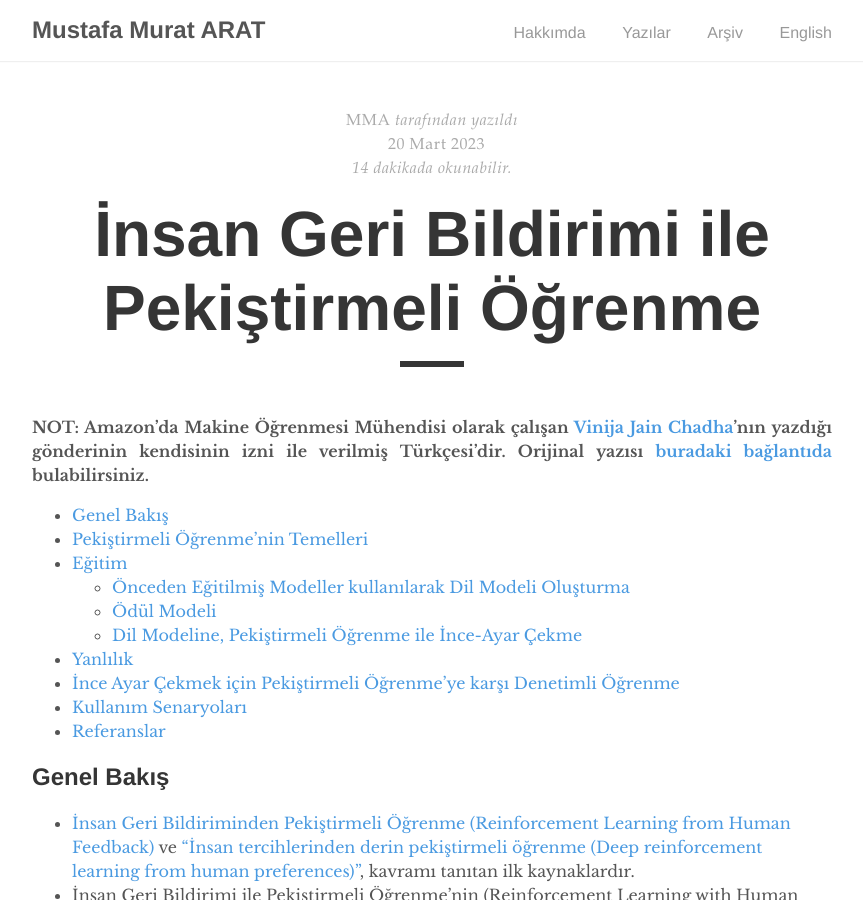
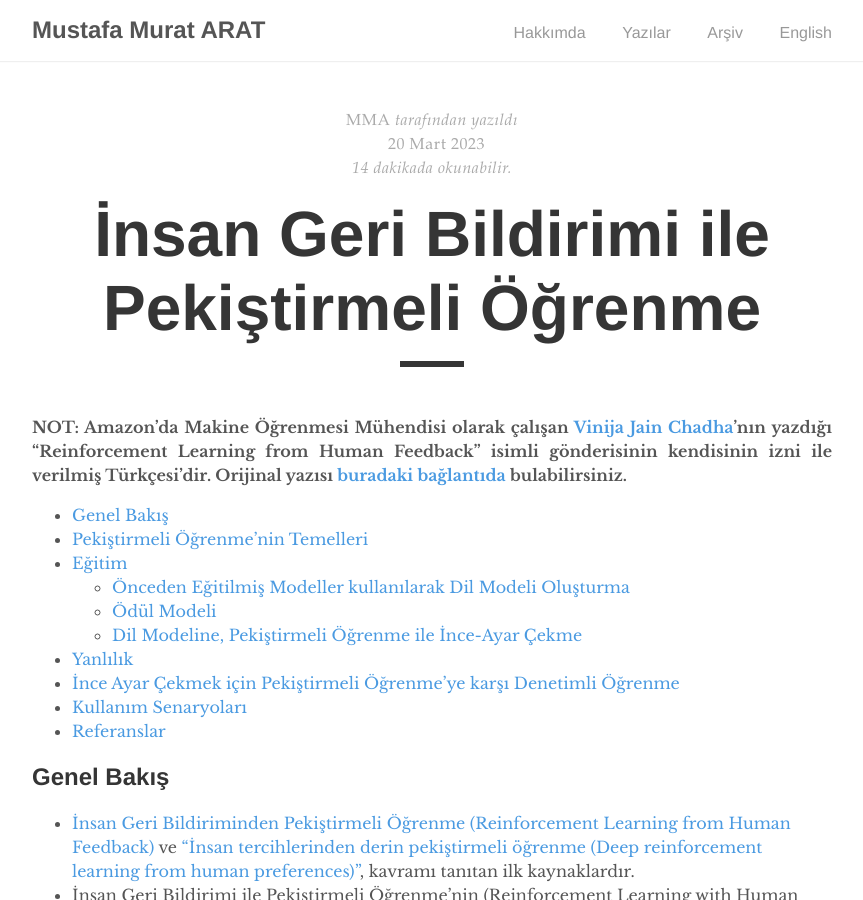
Before and after one commit to mmuratarat/turkish, a Jekyll site: the page built from _posts/2023-03-20-rlhf.md, in a window 1280 px wide and 900 px high. Shown: the whole window, without its empty margins (208-1071 px from the left). Built offline with Jekyll 4.4.1, drawn with Linux system fonts in a browser that asks for light colours; nearby versions of some CDN libraries; comment, search, counter and statistics services are not loaded.

Commit message:
Update 2023-03-20-rlhf.md

```diff
--- a/_posts/2023-03-20-rlhf.md
+++ b/_posts/2023-03-20-rlhf.md
@@ -5,7 +5,7 @@
 comments: true
 ---
 
-**NOT: Amazon’da Makine Öğrenmesi Mühendisi olarak çalışan [Vinija Jain Chadha](https://vinija.ai/){:target="_blank"}’nın yazdığı gönderinin kendisinin izni ile verilmiş Türkçesi’dir. Orijinal yazısı [buradaki bağlantıda](https://vinija.ai/toolkit/RLHF/){:target="_blank"} bulabilirsiniz.**
+**NOT: Amazon’da Makine Öğrenmesi Mühendisi olarak çalışan [Vinija Jain Chadha](https://vinija.ai/){:target="_blank"}’nın yazdığı "Reinforcement Learning from Human Feedback" isimli gönderisinin kendisinin izni ile verilmiş Türkçesi’dir. Orijinal yazısı [buradaki bağlantıda](https://vinija.ai/toolkit/RLHF/){:target="_blank"} bulabilirsiniz.**
 
 * [Genel Bakış](#overview)
 * [Pekiştirmeli Öğrenme'nin Temelleri](#basics-of-rl)
```
